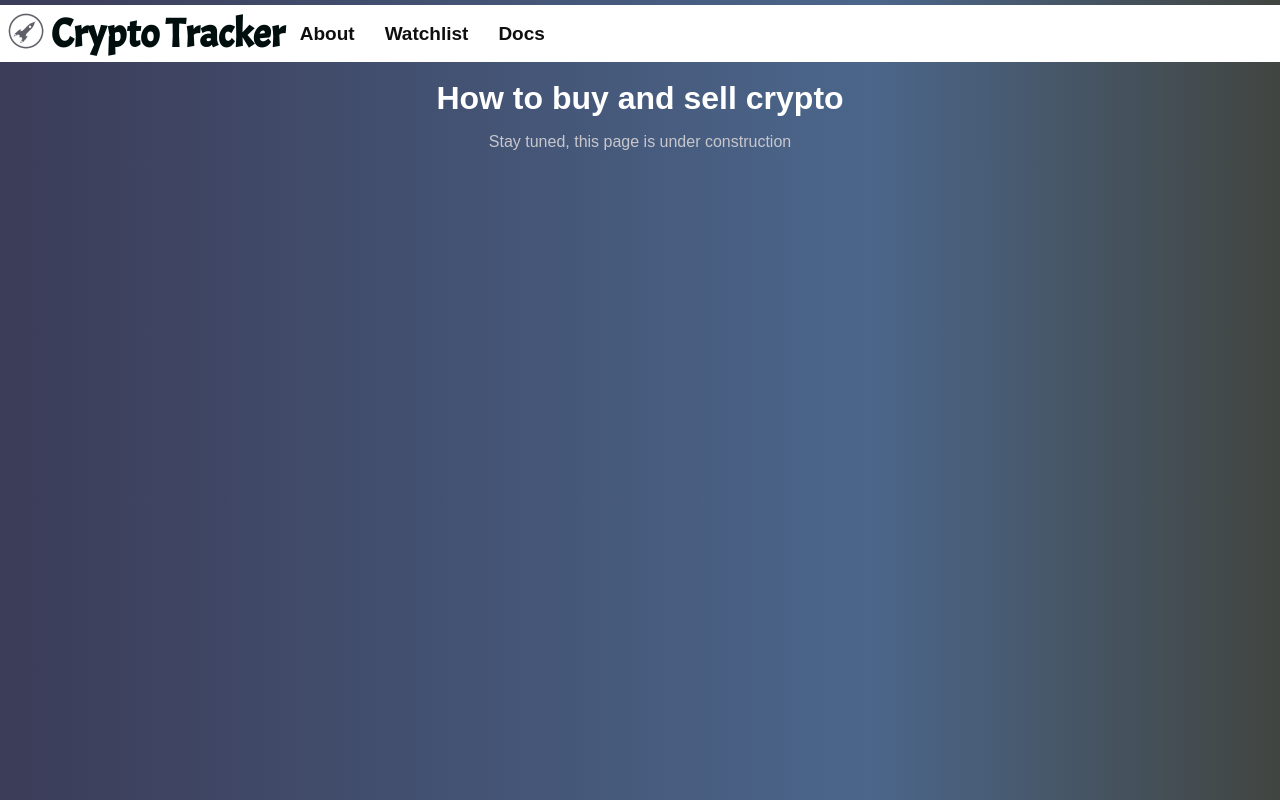
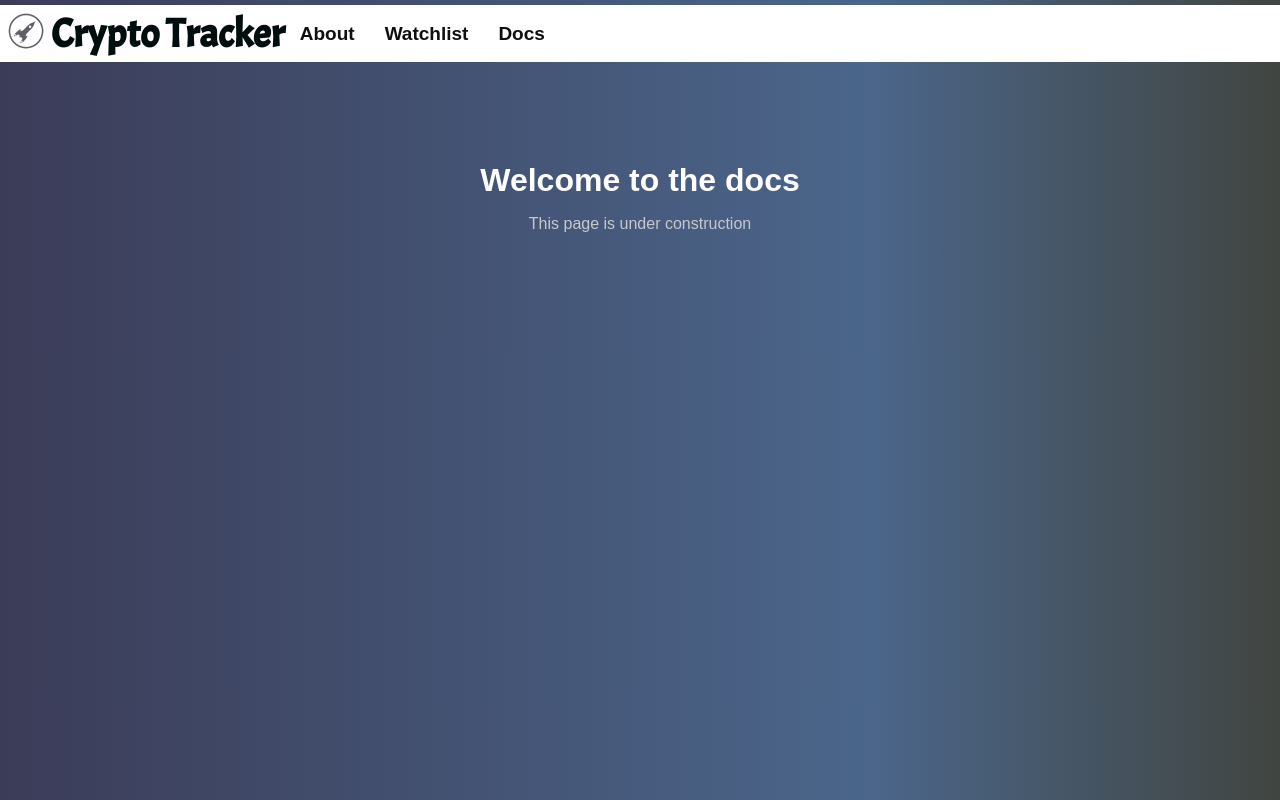
Before and after one commit to NathanTarbert/crypto-tracker, a Next.js app: page /docs in a window 1280 px wide. Built offline with nearby package versions, Linux system fonts and the light colour scheme.

Commit message:
added animation logo to docs page as filler content

```diff
--- a/components/Coins/Coins.module.css
+++ b/components/Coins/Coins.module.css
@@ -1,5 +1,4 @@
 .coin_container {
-    display: flex;
     justify-content: center;
     background-color: #1d2424;
     border-radius: 5px;
--- a/package.json
+++ b/package.json
@@ -8,6 +8,7 @@
     "nodemon": "next start"
   },
   "dependencies": {
+    "@lottiefiles/lottie-player": "^1.5.4",
     "bootstrap": "^5.1.3",
     "next": "^12.0.4",
     "nodemon": "^2.0.7",
--- a/pages/about.js
+++ b/pages/about.js
@@ -6,7 +6,7 @@ export default function about() {
 		<div className="container">
 			<h1 className="text-center">What is Crypto Currency?</h1>
 			<br />
-			<Container>
+			<Container style={{display: 'flex'}}>
 				<Row>
 					<Col style={{ backgroundColor: 'white', paddig: '1rem' }}>
 						<p style={{ color: 'black' }}>
--- a/pages/coin/Coin.module.css
+++ b/pages/coin/Coin.module.css
@@ -8,7 +8,7 @@
   .coin_container {
     display: flex;
     flex-direction: column;
-    background: linear-gradient(90deg, rgba(11,13,75,1) 0%, rgba(16,17,42,1) 100%);
+    background: linear-gradient(90deg, rgb(9, 13, 110) 0%, rgba(16,17,42,1) 100%);
     justify-content: center;
     align-items: center;
     border: 1px solid #f9fcfb;
@@ -19,7 +19,7 @@
   }
 
   .coin_image {
-    display: flex;
+    /* display: flex; */
     margin-bottom: 1rem;
     height: 100px;
     width: 100px;
--- /dev/null
+++ b/pages/decloration.d.ts
@@ -0,0 +1,5 @@
+declare namespace JSX {
+    interface IntrinsicElements {
+      "lottie-player": any;
+    }
+  }
--- a/pages/docs.js
+++ b/pages/docs.js
@@ -1,13 +1,25 @@
-import React from 'react';
+import React, { useRef } from "react";
 
-function Docs() {
-	return (
-		<div>
-			<br />
-			<h1>How to buy and sell crypto</h1>
-			<p> Stay tuned, this page is under construction</p>
-		</div>
-	);
+export default function Docs() {
+  const ref = useRef(null);
+  React.useEffect(() => {
+    import("@lottiefiles/lottie-player");
+  });
+  return (
+    <div className="docs">
+       <lottie-player
+            id="firstLottie"
+            ref={ref}
+            autoplay
+            loop
+            mode="normal"
+            background="transparent"  speed="1"  style="width: 300px; height: 300px;"
+            src="https://assets6.lottiefiles.com/packages/lf20_hjnzpe2w.json"
+            style={{ hieght: '200px', width: '200px' }}
+          ></lottie-player>
+          <h1>Welcome to the docs</h1>
+          <p>This page is under construction</p>
+
+    </div>
+  );
 }
-
-export default Docs;
--- a/pages/index.js
+++ b/pages/index.js
@@ -40,7 +40,7 @@ export default function Home({ filteredCoins, favCoins }) {
 
 export async function getServerSideProps() {
 	const res = await fetch(
-		'https://api.coingecko.com/api/v3/coins/markets?vs_currency=usd&order=market_cap_desc&per_page=200&page=1&sparkline=false'
+		'https://api.coingecko.com/api/v3/coins/markets?vs_currency=usd&order=market_cap_desc&per_page=300&page=1&sparkline=false'
 	); // https://www.coingecko.com/en/api#explore-api (Coins/markets)
 
 	const filteredCoins = await res.json();
--- a/styles/globals.css
+++ b/styles/globals.css
@@ -73,3 +73,9 @@ p {
 .octo {
   margin-left: 500;
 }
+
+.docs {
+  display: block;
+  text-align: center;
+  padding: 100px
+}
```
Also changed, not shown: 1 other file (tests, documents, lock files or other folders).
